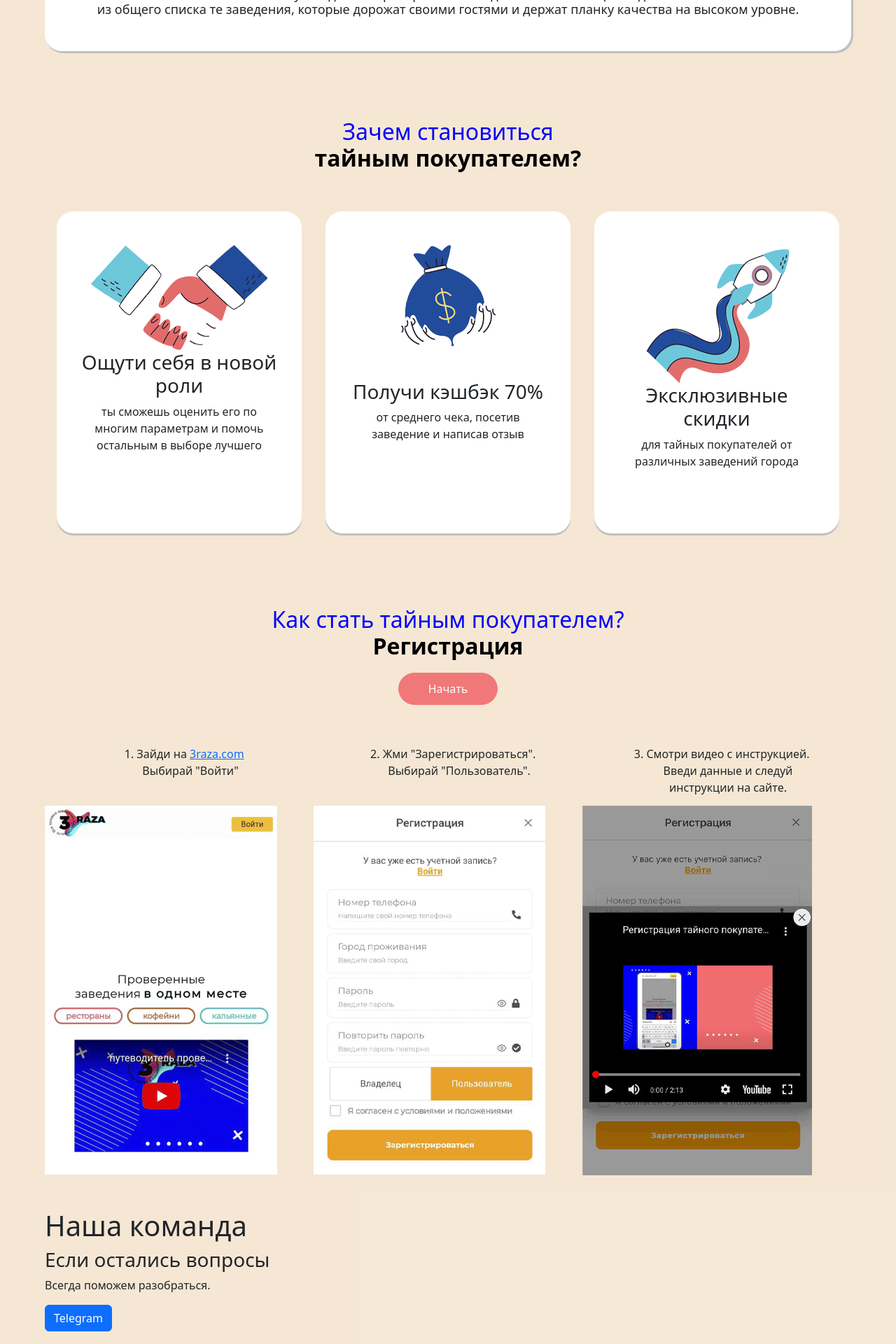
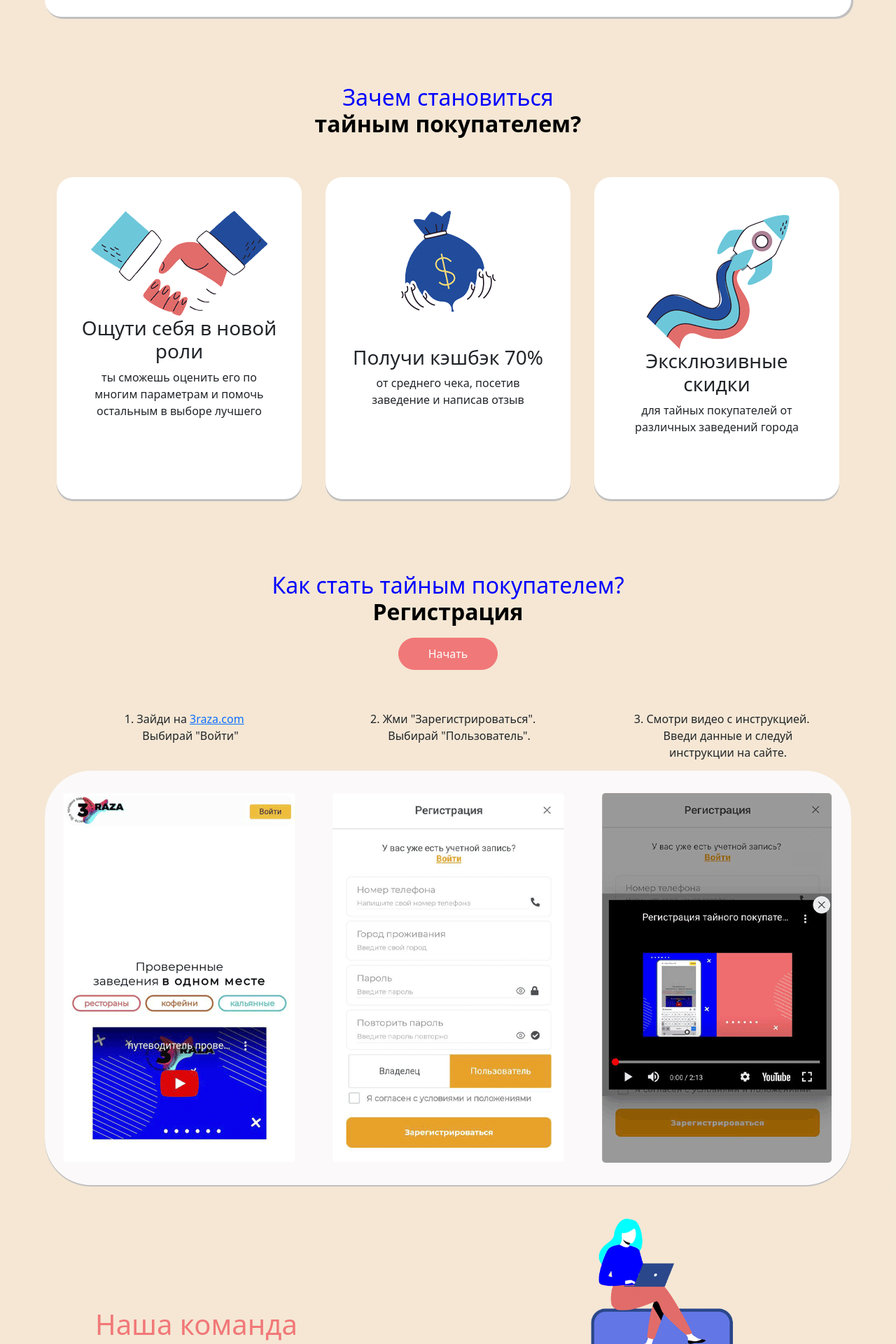
Before and after one commit to TimchSerg/landing.3raza, a React (Create React App) app: page / in a window 1280 px wide. Shown: the part 840-2760 px from the top of the page at 70% size. Built offline with nearby package versions, Linux system fonts and the light colour scheme.

Commit message:
content styles

```diff
--- a/src/App.css
+++ b/src/App.css
@@ -1,6 +1,6 @@
 .App {
   background-color: #f1dfc5ba;
-  padding: 0 5%;
+  /* padding: 0 5%; */
 }
 
 .App-logo {
@@ -10,14 +10,14 @@
 
 .main {
   background-repeat: no-repeat;
-    background-position: right;
-    background-size: contain;
+  background-position: calc(100% + 48px) 80%;
+  background-size: 308px;
 }
 
 .main-info h1{
-  font-size: 88px;
-    color: #f17878;
-    line-height: 85px;
+  font-size: 42px;
+  color: #f17878;
+  line-height: 40px;
 }
 
 .main-info h3{
@@ -28,12 +28,12 @@
 
 .main-info p{
   display: block;
-    max-width: 300px;
+    max-width: 264px;
     line-height: 24px;
     font-size: 18px;
 }
 
-.main-info button, .register button{
+.main-info button, .register button, .commands button{
   font-weight: 500;
     background-color: #303030;
     padding: 10px 42px;
@@ -82,15 +82,83 @@
   border-color: #ee6060 !important;
 }
 
+.register-block{
+  display: flex;
+  flex-direction: column;
+  align-items: center;
+}
+
+.register-block img{
+  border-radius: 5px;
+  max-width: 294px;
+}
+
 .register-block ol{
   display: flex;
-    justify-content: center;
-    font-weight: 500;
-    height: 70px;
+  justify-content: center;
+  font-weight: 500;
+  height: 70px;
+  margin-top: 2rem;
 }
 
 .register-block li{
   text-align: center;
+}
+
+.register-block-start{
+  padding-bottom: calc(2rem + 1px) !important;
+}
+
+.register-block-center{
+  padding-bottom: calc(2rem + 1px) !important;
+}
+
+.register-block-end{
+
+}
+
+.register-block-center, .register-block-end, .register-block-start {
+  background-color: #fbf9f9;
+  padding: 2rem;
+  box-shadow: 0px 2px 0px silver;
+  display: flex;
+  justify-content: center;
+  border-radius: 66px;
+  /* max-width: 350px; */
+  width: 350px;
+}
+
+.commands {
+  background-repeat: no-repeat;
+  background-position: calc(100% + 48px) 80%;
+  background-size: 308px;
+  height: 60vh;
+  display: flex;
+  align-items: center;
+}
+
+.commands-info{
+  font-weight: bold;
+  padding-left: 72px;
+}
+
+.commands-info h1{
+  color: #f17878;
+}
+
+.commands-info h3{
+  font-size: 46px;
+}
+
+.commands button {
+  background-color: #61dafb;
+  border-color: #61dafb;
+  color: #303030;
+}
+
+.commands button:hover, .commands button:active {
+  background-color: #41d2fa;
+  border-color: #41d2fa;
 }
 
 @media (prefers-reduced-motion: no-preference) {
@@ -101,7 +169,8 @@
 
 .App-header {
   display: flex;
-  padding: 2rem 3rem;
+  padding: 2rem 0rem 1rem;
+  justify-content: space-between;
 }
 
 .App-link {
--- a/src/App.tsx
+++ b/src/App.tsx
@@ -13,12 +13,12 @@ function App() {
 
   return (
     <div className="App">
-      <header className="App-header">
+      <header className="App-header padding-content">
         <Logotype />
         <Navbar className=""/>
       </header>
 
-      <div className="main col-12 margin-block" style={{
+      <div className="main col-12 margin-block padding-content" style={{
         backgroundImage: `url(${process.env.PUBLIC_URL + '/images/landing-gerl.png'})`
       }}>
         <div className='main-info col-12 col-md-6'>
@@ -35,14 +35,18 @@ function App() {
 
       </div>
 
-      <div className="description margin-block">
+      <div className='padding-content'>
+        <div className="description margin-block">
 
-        <h3>3RAZA - это путеводитель проверенных заведений позволяющий отделить <br />
-        из общего списка те заведения, которые дорожат своими гостями и держат планку качества на высоком уровне.</h3>
+          <h3>3RAZA - это путеводитель проверенных заведений позволяющий отделить <br />
+          из общего списка те заведения, которые дорожат своими гостями и держат планку качества на высоком уровне.</h3>
 
+        </div>
       </div>
 
-      <div className="shopper margin-block pt-5" >
+
+
+      <div className="shopper margin-block pt-5 padding-content" >
         <div className='header-block'>
           <h2>
             Зачем становиться
@@ -79,8 +83,8 @@ function App() {
         </div>
       </div>
 
-      <div className="register margin-block pt-5" >
-        <div className='header-block d-flex flex-column align-items-center mb-5'>
+      <div className="register margin-block pt-5 padding-content" >
+        <div className='header-block d-flex flex-column align-items-center mb-3'>
           <h2>
             Как стать тайным покупателем?
             <br />
@@ -95,7 +99,7 @@ function App() {
 
         </div>
 
-        <div className='d-flex col-12 justify-content-between flex-wrap'>
+        <div className='d-flex col-12 justify-content-center justify-content-xl-between flex-wrap'>
 
           <div className='register-block col-12 col-md-6 col-xl-4'>
             <ol>
@@ -143,20 +147,22 @@ function App() {
 
       </div>
 
-      <div className="commands margin-block">
+      <div className="commands margin-block padding-content" style={{
+        backgroundImage: `url(${process.env.PUBLIC_URL + '/images/landing-mobile.png'})`
+      }}>
         <div className='commands-info'>
           <h1>Наша команда</h1>
           <h3>Если остались вопросы</h3>
           <p>Всегда поможем разобраться.</p>
 
-          <button className="btn btn-primary">
+          <button>
             Telegram
           </button>
         </div>
 
       </div>
 
-      <footer >
+      <footer className='padding-content'>
         <ul>
           {renderMenu}
         </ul>
--- a/src/index.css
+++ b/src/index.css
@@ -17,6 +17,11 @@ code {
   margin-bottom: 3rem;
 }
 
+.padding-content {
+  padding-left: 5% !important;
+  padding-right: 5% !important;
+}
+
 .header-block h2{
   text-align: center;
   color: blue;
@@ -26,3 +31,11 @@ code {
 .header-block strong{
   color: #000;
 }
+
+.logotype img{
+  width: 150px;
+}
+
+.navbar{
+  border-radius: 16px;
+}
--- a/src/index.tsx
+++ b/src/index.tsx
@@ -1,6 +1,7 @@
 import React from 'react';
 import ReactDOM from 'react-dom/client';
 import './index.css';
+import './media.css';
 import App from './App';
 import reportWebVitals from './reportWebVitals';
 
--- /dev/null
+++ b/src/media.css
@@ -0,0 +1,74 @@
+  @media screen and (min-width: 576px) {
+    .register-block-center, .register-block-end, .register-block-start {
+        width: 100% !important;
+      }
+
+      .main {
+        background-position: 90% 5% !important;
+        background-size: contain !important;
+      }
+
+      .commands {
+        background-position: 85% 0% !important;
+        background-size: contain !important;
+      }
+
+      .main-info p{
+        max-width: 300px;
+      }
+  }
+
+  @media screen and (min-width: 768px) {
+
+    .App-header {
+        padding: 2rem 3rem !important;
+      }
+
+
+
+    .main-info h1{
+        font-size: 88px !important;
+        line-height: 85px !important;
+    }
+
+    .register-block-center, .register-block-end, .register-block-start {
+      max-width: 100% !important;
+    }
+    .register-block-start{
+      border-radius: 66px 0px 0px 66px !important;
+    }
+
+    .register-block-center{
+        border-radius: 0px 66px 66px 0px !important;
+    }
+
+    .register-block{
+      align-items: center;
+    }
+
+    .register-block img{
+      max-width: initial !important;
+    }
+  }
+
+  @media screen and (min-width: 992px) {
+
+  }
+
+  @media screen and (min-width: 1200px) {
+    .register-block-center{
+        border-radius: 0px !important;
+    }
+
+    .register-block-end{
+        border-radius: 0px 66px 66px 0px !important;
+    }
+  }
+
+  @media screen and (min-width: 1440px) {
+
+  }
+
+  @media screen and (min-width: 1620px) {
+
+  }
```
